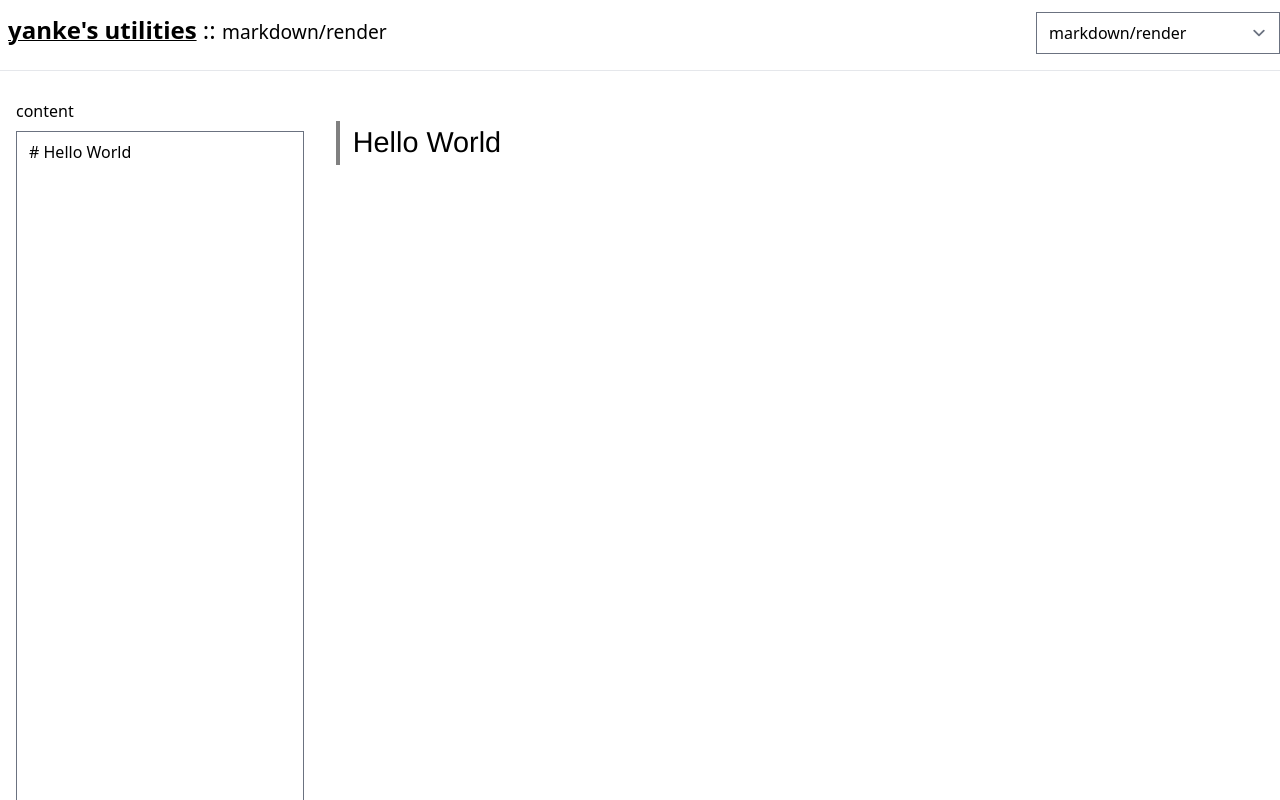
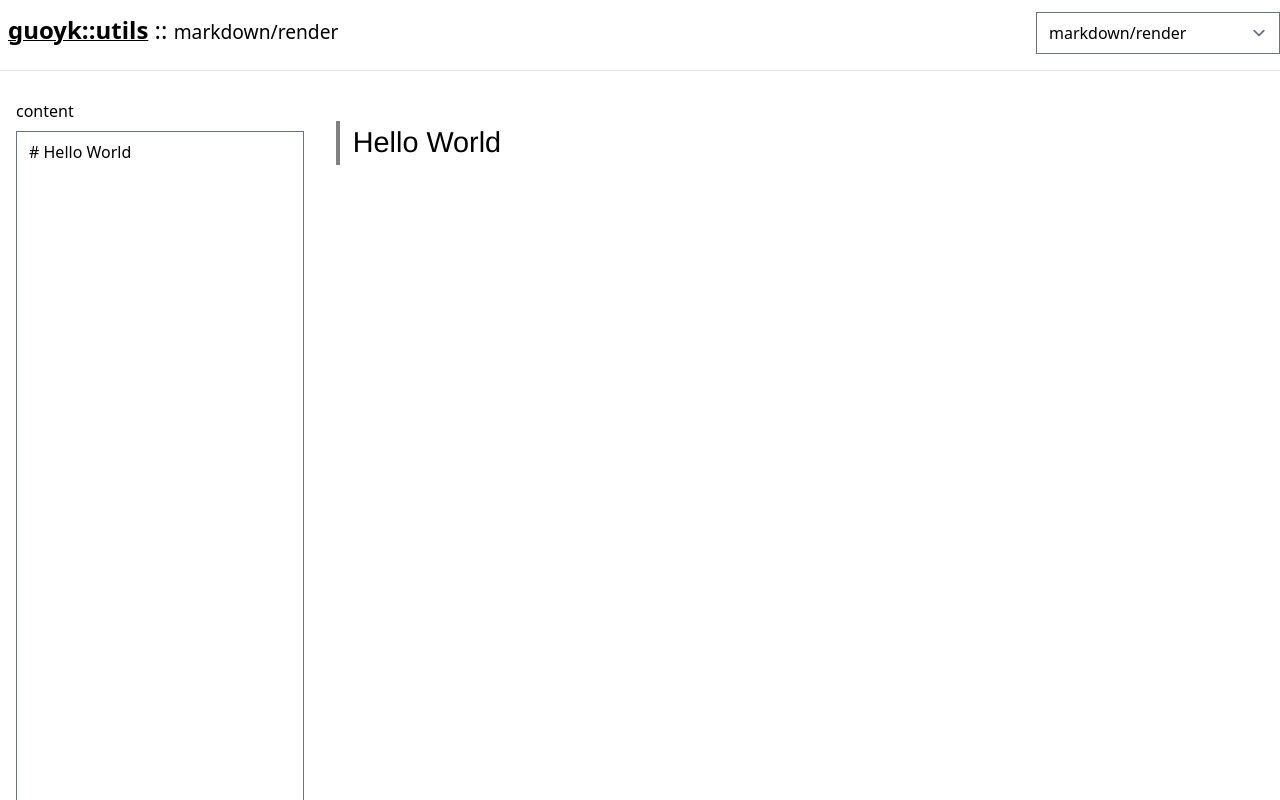
Before and after one commit to guoykxyz/utils.guoyk.xyz, a Vue app: page /markdown/render in a window 1280 px wide. Shown: the top 800 px of the page. Built offline with nearby package versions, Linux system fonts and the light colour scheme.

Commit message:
fix: update site name

```diff
--- a/src/App.vue
+++ b/src/App.vue
@@ -9,7 +9,7 @@ import { RouterView } from "vue-router";
         <h3>
           <router-link class="underline" :to="{ name: 'home' }">
             <b class="ms-2 text-2xl">
-              <span>yanke's utilities</span>
+              <span>guoyk::utils</span>
             </b>
           </router-link>
           <span v-if="selected !== '_none'" class="text-2xl">
@@ -30,7 +30,7 @@ import { RouterView } from "vue-router";
       <!-- Home -->
       <div class="w-full flex flex-col items-center pt-32">
         <h1 class="text-4xl my-4">
-          <b>yanke's utilities</b>
+          <b>guoyk::utils</b>
         </h1>
       </div>
     </template>
--- a/src/router/index.js
+++ b/src/router/index.js
@@ -9,7 +9,7 @@ const router = createRouter({
       name: "home",
       component: ViewHome,
       meta: {
-        title: "y.k.'s utilities",
+        title: "guoyk::utils",
       },
     },
     {
```
